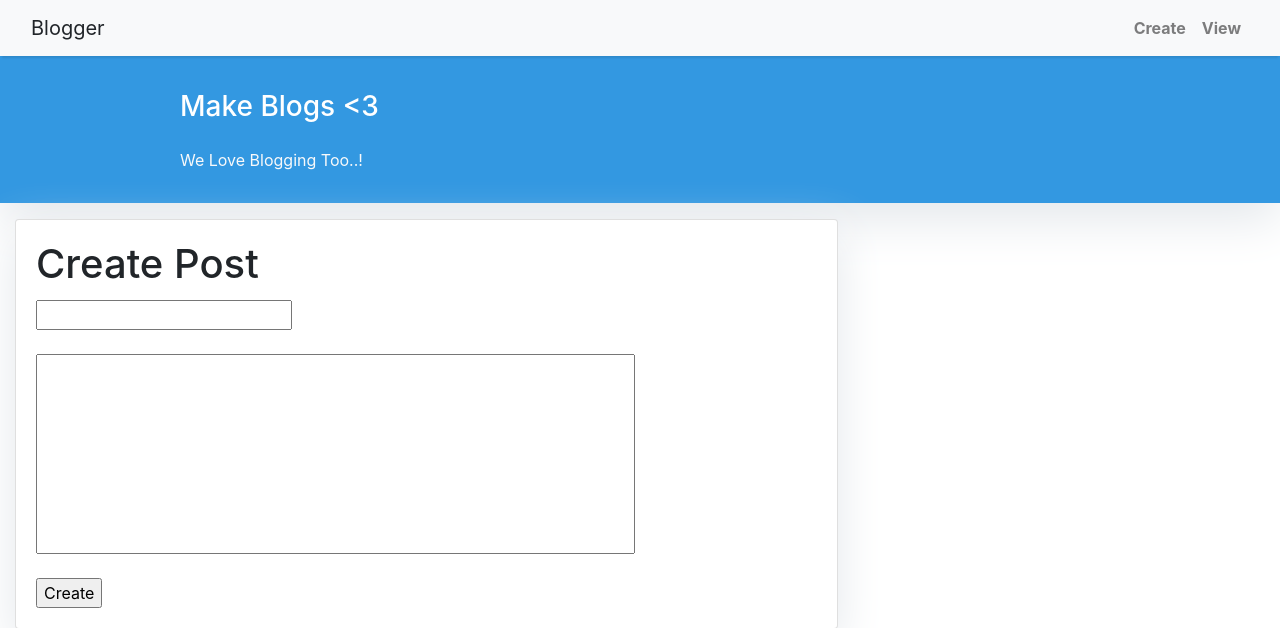
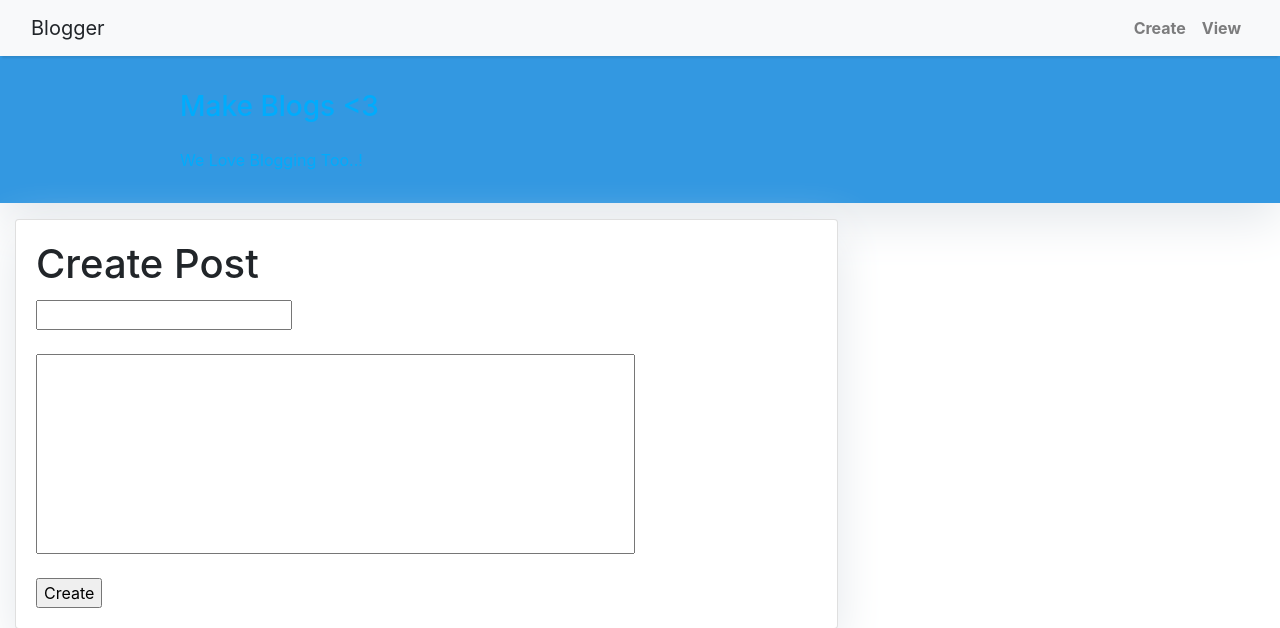
Before and after one commit to susilnath/blogger, a Django app: page /blog/create in a window 1280 px wide. Shown: the top 628 px of the page. Run offline with Django 3.2, Linux system fonts and the light colour scheme; some libraries are stand-ins or nearby versions.

Commit message:
Edit color

```diff
--- a/blog/templates/source1/edit.html
+++ b/blog/templates/source1/edit.html
@@ -7,8 +7,8 @@
     <div class="row">
       <div class=" col-md-8 col-md-10 mx-auto">
         <div class="site-heading">
-          <h3 class=" site-heading my-4 mt-3 text-white text-css"> Make Blogs <3 </h3>
-          <p class="text-light text-css">We Love Blogging Too..! &nbsp
+          <h3 class=" site-heading my-4 mt-3 text-css"> Make Blogs <3 </h3>
+          <p class="text-css">We Love Blogging Too..! &nbsp
           </p>
         </div>
       </div>
```
